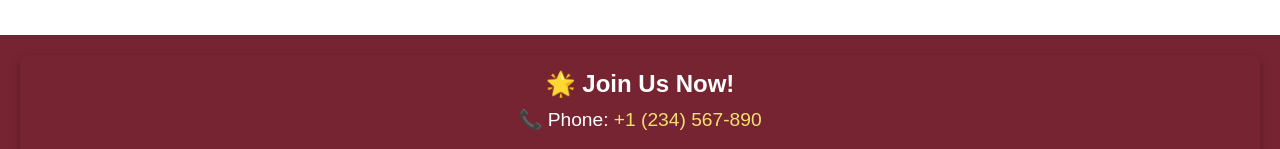
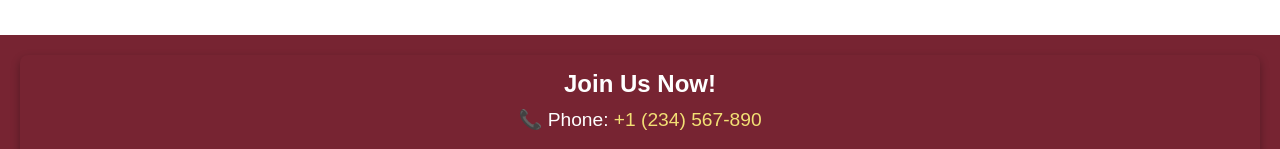
Before and after one commit to covisheeld/Kaggadasapura-Website, a plain HTML site: page index.html in a window 1280 px wide. Shown: the part 2130-2279 px from the top of the page. Drawn offline with Linux system fonts and the light colour scheme.

Commit message:
Update index.html

```diff
--- a/index.html
+++ b/index.html
@@ -119,7 +119,7 @@
 
 <section id="join-us" class="join-us-section">
     <div class="join-us-bar">
-        <h2>🌟 Join Us Now!</h2>
+        <h2>Join Us Now!</h2>
         <p class="contact-item">📞 Phone: <a href="tel:+1234567890">+1 (234) 567-890</a></p>
         <p class="contact-item">
             📷 Instagram:
```
